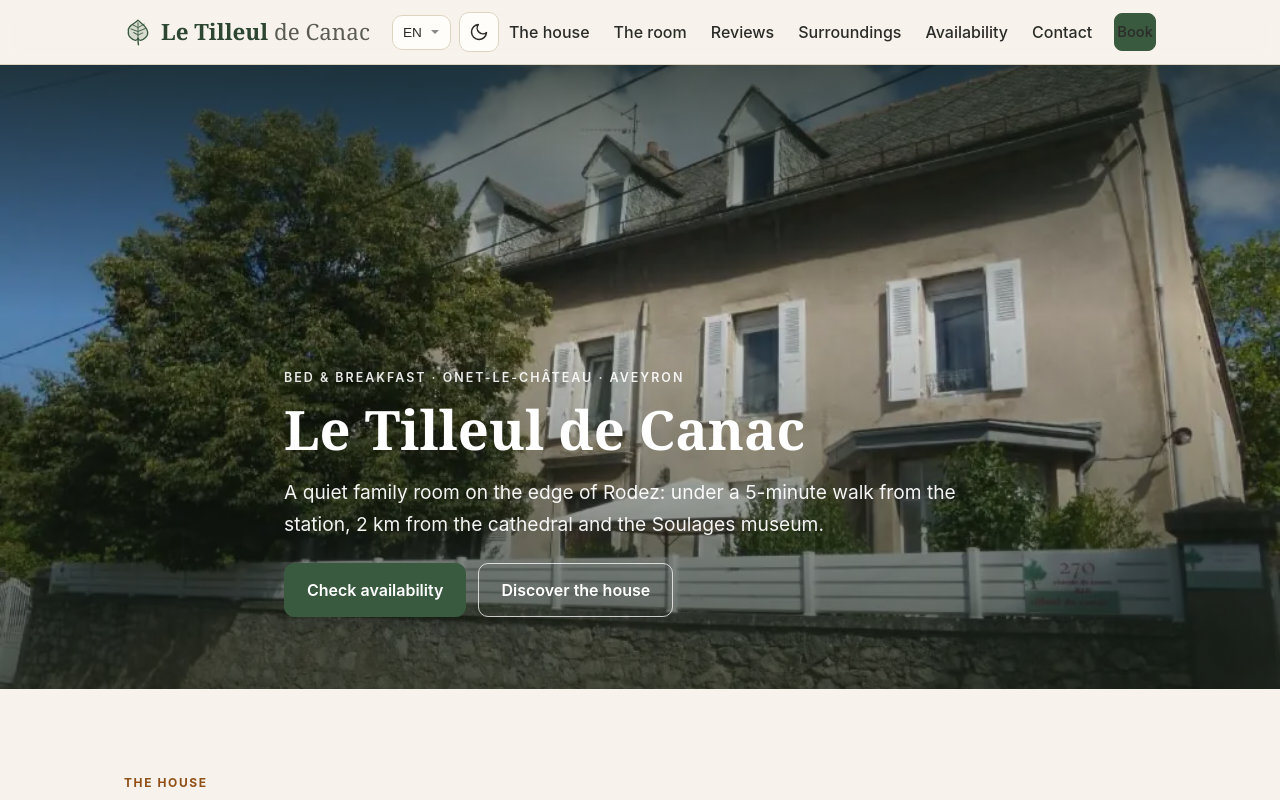
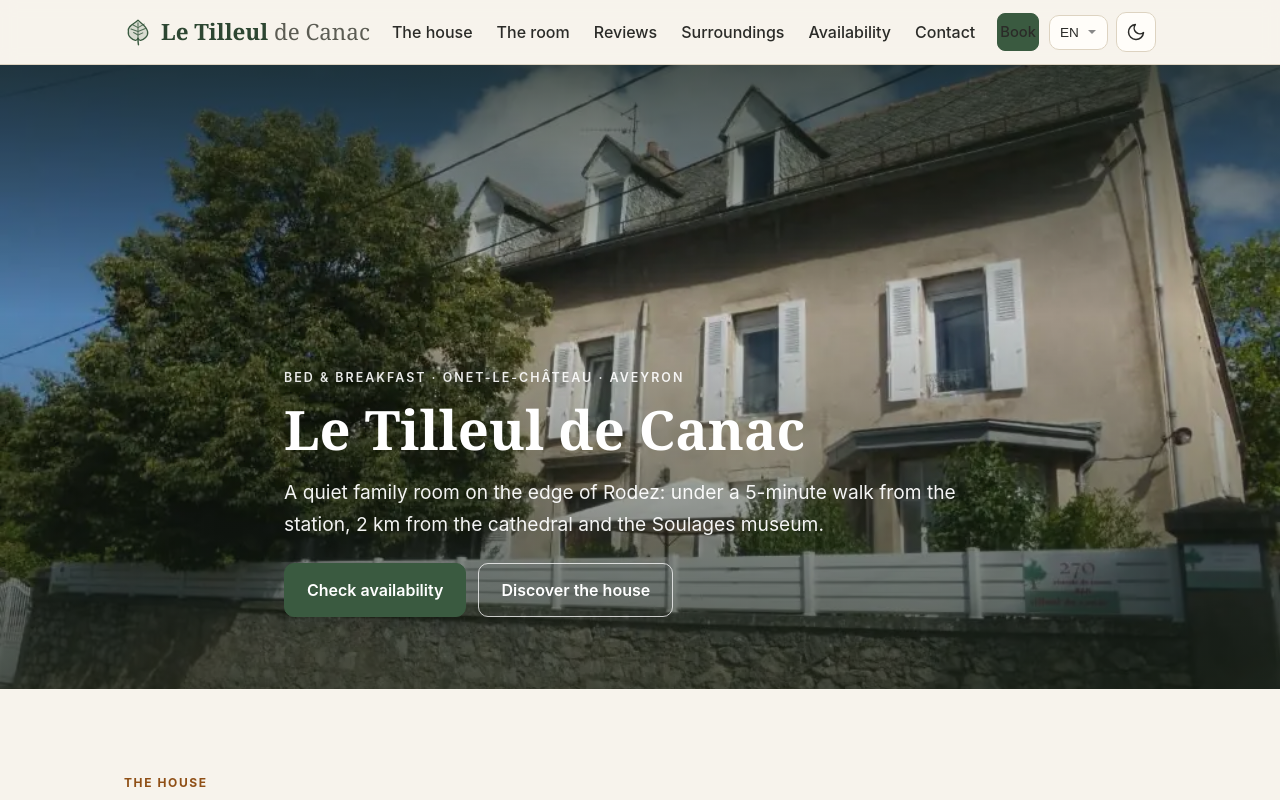
Before and after one commit to tomvieilledent/tilleul_de_canac, a React (Vite) app: page / in a window 1280 px wide. Shown: the top 800 px of the page. Built offline with nearby package versions, Linux system fonts and the light colour scheme; a web font is replaced by a local one.

Commit message:
feat(header): déplace langue et thème dans le menu déroulant sur mobile, à droite en desktop

```diff
--- a/src/components/Header.jsx
+++ b/src/components/Header.jsx
@@ -44,10 +44,7 @@ export default function Header() {
           </span>
         </a>
 
-        <div className="header-tools">
-          <LangSwitch />
-          <ThemeToggle />
-
+        <div className="header-right">
           <nav className="site-nav" aria-label={t("nav.menu")} ref={navRef}>
             <button
               type="button"
@@ -71,8 +68,17 @@ export default function Header() {
                   {t("nav.book")}
                 </a>
               </li>
+              <li className="menu-tools">
+                <LangSwitch />
+                <ThemeToggle />
+              </li>
             </ul>
           </nav>
+
+          <div className="tools-desktop">
+            <LangSwitch />
+            <ThemeToggle />
+          </div>
         </div>
       </div>
     </header>
--- a/src/index.css
+++ b/src/index.css
@@ -218,10 +218,19 @@ p { margin: 0 0 1rem; }
   .brand-text span { display: none; }
 }
 
-.header-tools {
+.header-right {
+  display: flex;
+  align-items: center;
+  gap: 10px;
+}
+.tools-desktop { display: none; }
+.menu-tools {
   display: flex;
   align-items: center;
   gap: 8px;
+  margin-top: 6px;
+  padding-top: 10px;
+  border-top: 1px solid var(--border);
 }
 
 .lang-switch select {
@@ -641,6 +650,8 @@ p code, .note code {
   .site-nav li a { padding: 6px 2px; }
   .site-nav li a:hover { background: none; }
   .site-nav .btn { margin-top: 0; }
+  .menu-tools { display: none; }
+  .tools-desktop { display: flex; align-items: center; gap: 8px; }
 }
 
 @media (min-width: 1040px) {
```
